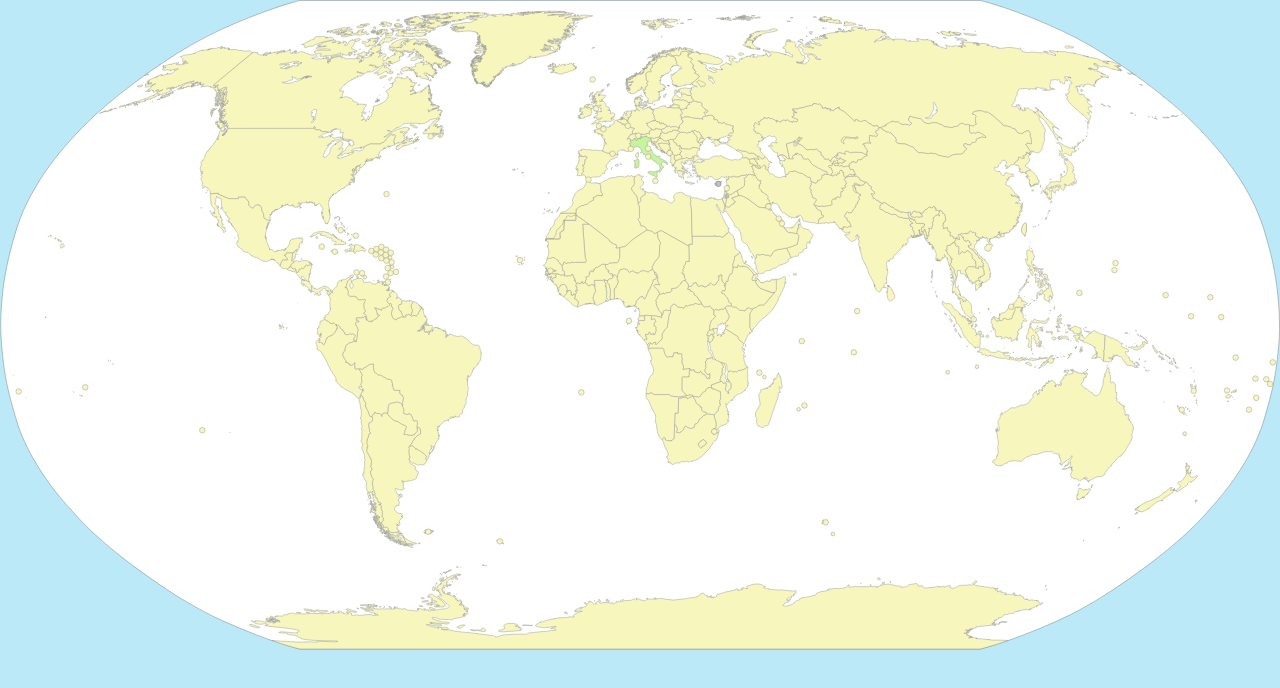
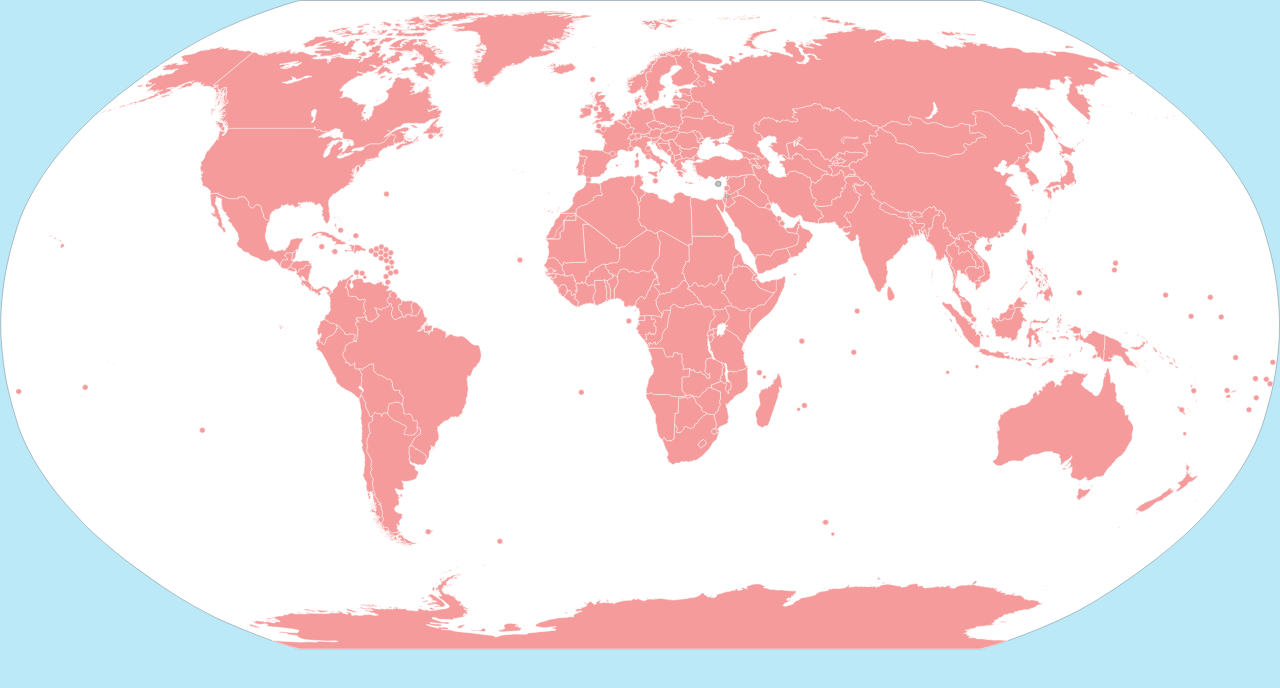
Before and after one commit to filipw01/podroze, a React (Create React App) app: page / in a window 1280 px wide. Shown: the top 688 px of the page. Built offline with nearby package versions, Linux system fonts and the light colour scheme.

Commit message:
Display country name and color

```diff
--- a/src/App.js
+++ b/src/App.js
@@ -1,23 +1,46 @@
 import React, { useEffect, useState } from "react";
 import Map from "./Map";
-import countries from './countries';
+import countries from "./countries";
+
+function translateColorToRGB(color){
+  if(color==="green"){
+    return "rgb(198, 245, 155)"
+  }
+  if(color==="yellow"){
+    return "rgb(255, 249, 121)"
+  }
+  if(color==="green-yellow"){
+    return "rgb(235, 247, 167)"
+  }
+  if(color==="red"){
+    return "rgb(245, 155, 155)"
+  }
+}
 
 function App() {
-const [selectedCountryId, setSelectedCountryId] = useState('');
+  const [selectedCountryId, setSelectedCountryId] = useState("");
+  const [selectedCountry, setSelectedCountry] = useState();
   useEffect(() => {
     for (const country of countries) {
       const countryNode = document.getElementById(country.id);
-      countryNode.classList.add('hover');
-      countryNode.addEventListener('click',()=>{
+      countryNode.style.fill = translateColorToRGB(country.color);
+      countryNode.addEventListener("click", () => {
         setSelectedCountryId(country.id);
-      })
+      });
     }
   }, []);
-  const selectedCountry = countries.filter(({id})=>id === selectedCountryId);
+  useEffect(() => {
+    if (selectedCountryId) {
+      setSelectedCountry(
+        countries.filter(({ id }) => id === selectedCountryId)[0]
+      );
+    }
+  }, [selectedCountryId]);
+  console.log(selectedCountry);
   return (
     <div>
       <Map />
-      {selectedCountry.name}
+      {selectedCountry ? <div>{selectedCountry.name}</div> : ""}
     </div>
   );
 }
--- a/src/index.css
+++ b/src/index.css
@@ -1,4 +1,5 @@
 body {
+  font-family: sans-serif;
   margin: 0;
   background-color: rgb(188, 233, 247);
   -webkit-font-smoothing: antialiased;
@@ -7,9 +8,6 @@ body {
 
 .interactive-map{
   width: 100vw;
-  stroke: rgb(150, 150, 150);
-  fill: rgb(247, 246, 188)
+  stroke: rgb(255, 255, 255);
+  fill: rgb(245, 155, 155);
 }
-.hover{
-  fill: rgb(198, 245, 155);
-}
```
Also changed, not shown: src/countries.js (line endings or trailing spaces).
